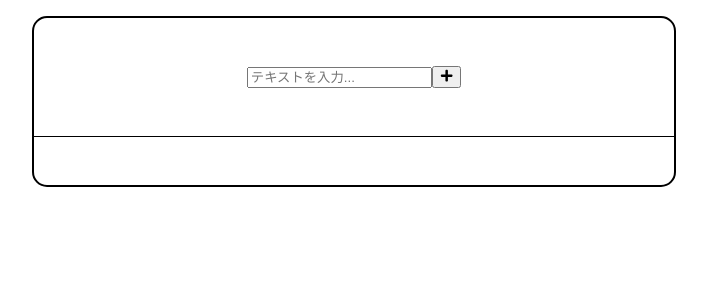
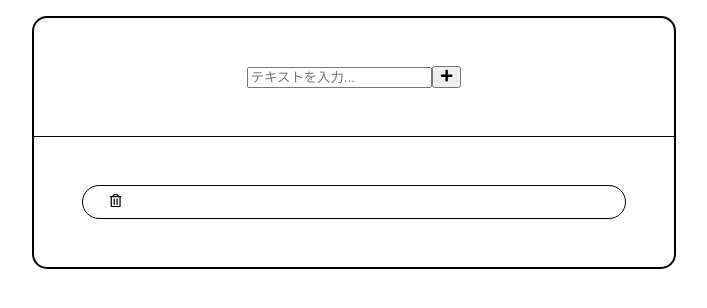
Before and after one commit to nishikota/todolist, a React (Create React App) app in the folder todolist/: page / in a window 1280 px wide. Both pictures are taken after a click on the button 732 px from the left and 77 px from the top of the page. Shown: the top 308 px of the page, without its empty margins (286-993 px from the left). Built offline with nearby package versions, Linux system fonts and the light colour scheme; the HTML template or start-up script is replaced by a standard one.

Commit message:
add Delete function

```diff
--- a/todolist/src/Components/TodoList.js
+++ b/todolist/src/Components/TodoList.js
@@ -1,16 +1,22 @@
 import React, {useState} from "react";
 import {FaRegTrashAlt, FaPlus} from "react-icons/fa";
-
-const valueStorage = [];
+import Resister from "./Register";
 
 const TodoList = () => {
   const [inputValue, setInputValue] = useState("");
+  const [valueStorage, setValueStorage] = useState([]);
   const wordInputEvent = (e) => {
     setInputValue(e.target.value);
   };
   const valueRegister = () => {
-    valueStorage.push(inputValue);
-    console.log(valueStorage);
+    const newStorage = [...valueStorage];
+    newStorage.push(inputValue);
+    setValueStorage(newStorage);
+  };
+  const valueDelete = (i) => {
+    const newStorage = [...valueStorage];
+    newStorage.splice(i, 1);
+    setValueStorage(newStorage);
   };
   return (
     <div className="appArea" style={styles.appArea}>
@@ -25,10 +31,10 @@ const TodoList = () => {
         </button>
       </div>
       <div className="ValuesArea" style={styles.valuesArea}>
-        {valueStorage.map((value) => (
-          <div className="Value" style={styles.value}>
+        {valueStorage.map((value, i) => (
+          <div className="Value" key={i} style={styles.value}>
             <p style={styles.textArea}>{value}</p>
-            <button onClick="" style={styles.button}>
+            <button onClick={() => valueDelete(i)} style={styles.button}>
               <FaRegTrashAlt />
             </button>
           </div>
```
Also changed, not shown: todolist/src/Components/Register.js (added).
